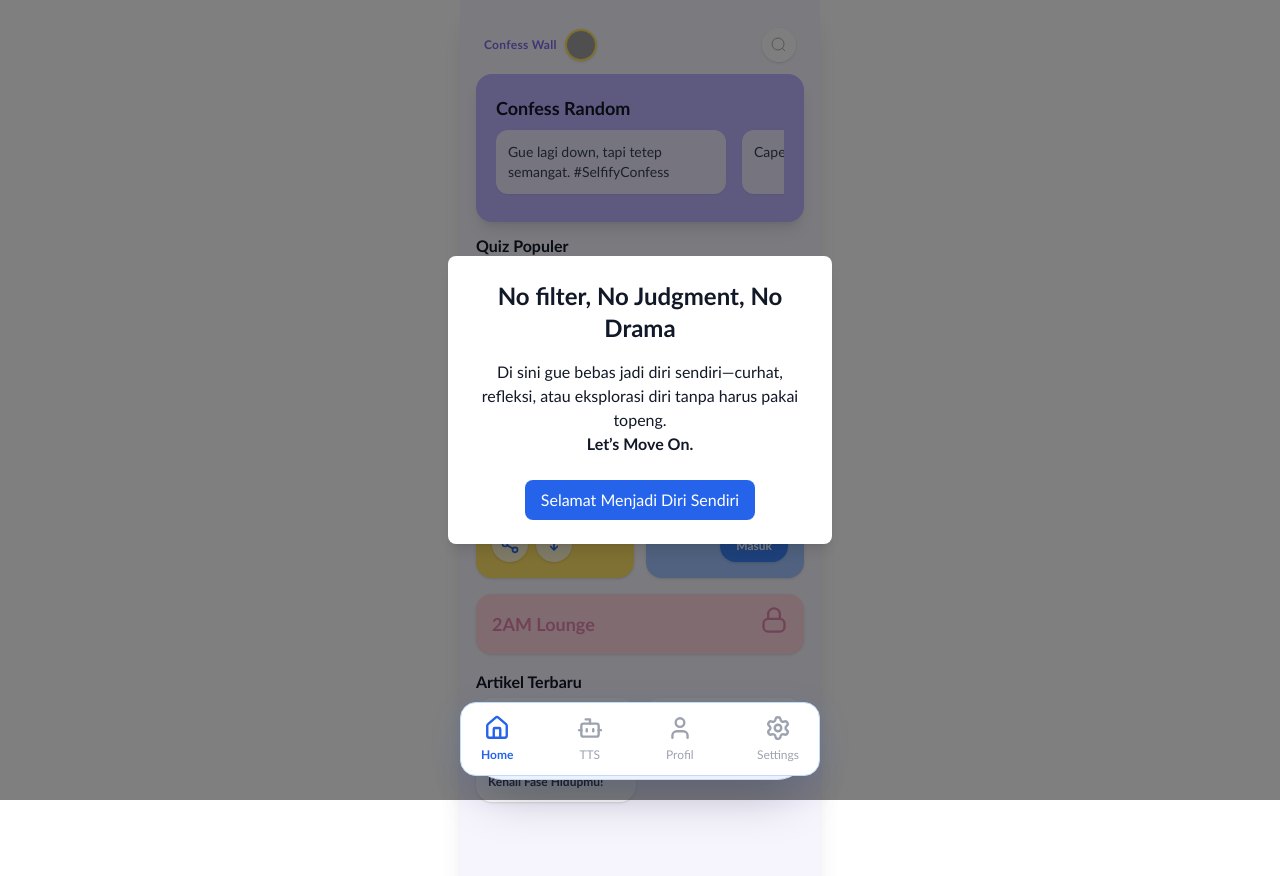
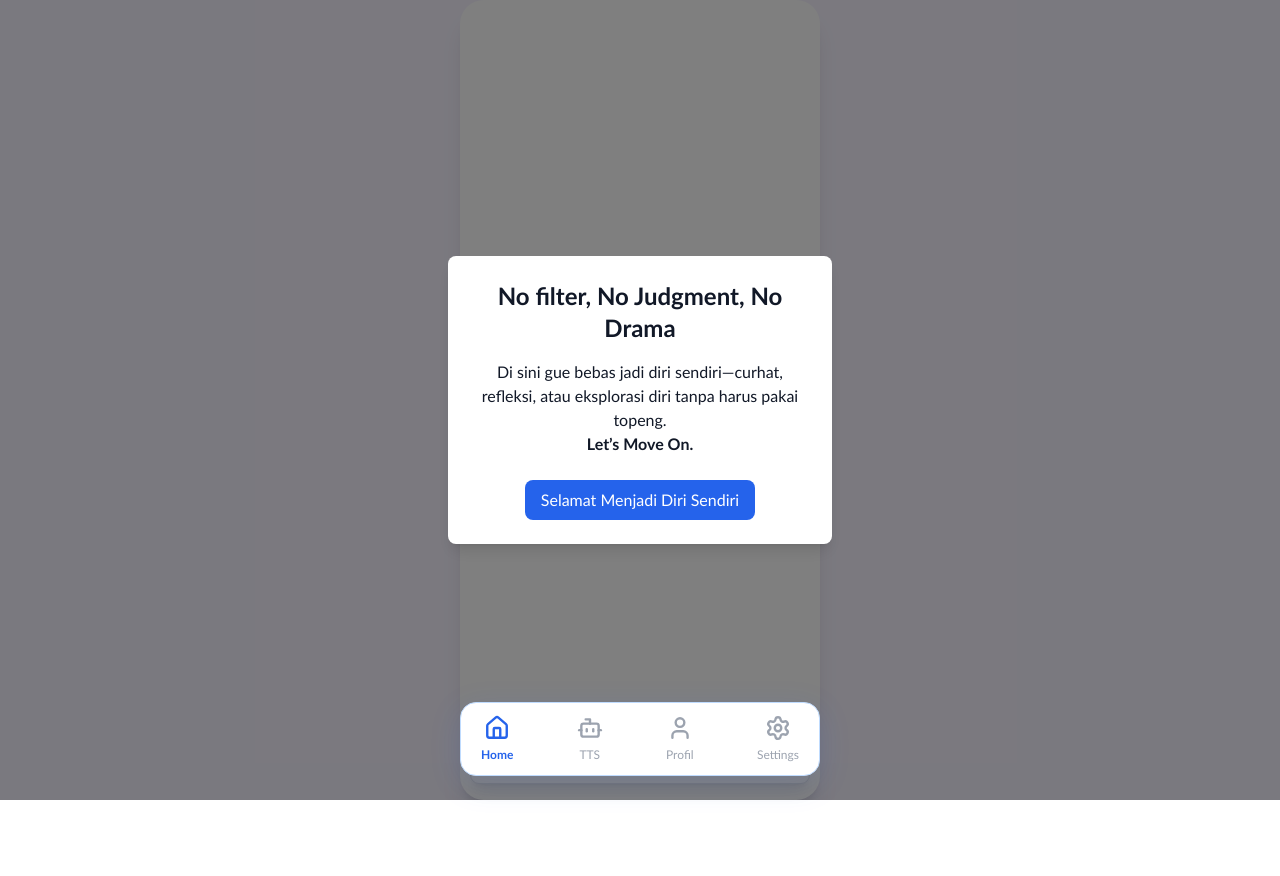
Before and after one commit to deeeeeel/selfify-clean, a Next.js app: page / in a window 1280 px wide. Shown: the top 876 px of the page. After the commit the page ends 800 px from the top, so only its background shows below. Built offline with nearby package versions, Linux system fonts and the light colour scheme; grey boxes are pictures that could not be loaded.

Commit message:
feat: add homepage wrapper & basic structure

```diff
--- a/app/page.tsx
+++ b/app/page.tsx
@@ -1,173 +1,51 @@
-'use client';
+// app/page.tsx
 
 import React from "react";
-// --- Dummy data, ganti dengan fetch data asli kalau sudah connect API ---
-const confessList = [
-  { id: 1, text: "Gue lagi down, tapi tetep semangat. #SelfifyConfess" },
-  { id: 2, text: "Capek jadi people pleaser 😅" },
-  { id: 3, text: "Udah berusaha, tapi kadang gagal juga..." },
-];
 
-const quizCategories = [
-  { id: 1, name: "Mental Health" },
-  { id: 2, name: "Survive Mode" },
-  { id: 3, name: "Character" },
-  { id: 4, name: "Relationship" },
-  { id: 5, name: "Self Reflection" },
-  { id: 6, name: "Momomoney" },
-];
+export default function Home() {
+  return (
+    <div className="flex justify-center bg-[#f6f3ff] min-h-screen">
+      <main className="w-full max-w-[360px] min-h-screen bg-white rounded-3xl mx-auto p-4 pb-28 shadow-xl relative">
+        {/* Header Confess Wall */}
+        <section>
+          {/* Nanti header & card Confess Wall di sini */}
+        </section>
 
-const moodQuotes = [
-  { id: 1, image: "/assets/quotes/q1.svg", text: "Hidup bukan tentang menunggu badai berlalu, tapi belajar menari di tengah hujan." },
-  { id: 2, image: "/assets/quotes/q2.svg", text: "Percaya diri dimulai dari menerima diri sendiri." },
-  { id: 3, image: "/assets/quotes/q3.svg", text: "Senyum tipis bisa nyelametin satu hari lo." },
-];
+        {/* Quiz Populer */}
+        <section className="mt-5">
+          {/* Slider Quiz Populer di sini */}
+        </section>
 
-// --- SVG Inline Icon Line Style (simple, warna biru/kuning) ---
-const BotIcon = (props: any) => (
-  <svg {...props} viewBox="0 0 24 24" fill="none" stroke="#3B82F6" strokeWidth={2} strokeLinecap="round" strokeLinejoin="round">
-    <rect x="4" y="8" width="16" height="10" rx="4" />
-    <circle cx="9" cy="13" r="1" />
-    <circle cx="15" cy="13" r="1" />
-    <path d="M12 8V4M9 4h6" />
-  </svg>
-);
+        {/* Grid Card: Mood Quotes & Survive Mode */}
+        <section className="grid grid-cols-2 gap-3 mt-6">
+          {/* Card Mood Quotes */}
+          <div>
+            {/* Mood Quotes Card */}
+          </div>
+          {/* Card Survive Mode */}
+          <div>
+            {/* Survive Mode Card */}
+          </div>
+        </section>
 
-const LockIcon = (props: any) => (
-  <svg {...props} viewBox="0 0 24 24" fill="none" stroke="#E285AE" strokeWidth={2} strokeLinecap="round" strokeLinejoin="round">
-    <rect x="3" y="11" width="18" height="11" rx="4" />
-    <path d="M7 11V7a5 5 0 0110 0v4" />
-  </svg>
-);
+        {/* Card 2AM Lounge */}
+        <section className="mt-4">
+          {/* 2AM Lounge Card */}
+        </section>
 
-const HomeIcon = (props: any) => (
-  <svg {...props} viewBox="0 0 24 24" fill="none" stroke="#3B82F6" strokeWidth={2} strokeLinecap="round" strokeLinejoin="round">
-    <path d="M3 10.75 12 4l9 6.75" />
-    <path d="M4 10.75V20a1 1 0 001 1h5m4 0h5a1 1 0 001-1V10.75M8 21v-6h8v6" />
-  </svg>
-);
+        {/* Artikel Preview */}
+        <section className="mt-6">
+          {/* Grid 3 artikel */}
+        </section>
 
-const UserIcon = (props: any) => (
-  <svg {...props} viewBox="0 0 24 24" fill="none" stroke="#FACC15" strokeWidth={2} strokeLinecap="round" strokeLinejoin="round">
-    <circle cx="12" cy="8" r="4" />
-    <path d="M20 21v-2a4 4 0 00-4-4H8a4 4 0 00-4 4v2" />
-  </svg>
-);
+        {/* Placeholder untuk fitur berikutnya */}
+        <div className="h-12"></div>
 
-const BookmarkIcon = (props: any) => (
-  <svg {...props} viewBox="0 0 24 24" fill="none" stroke="#3B82F6" strokeWidth={2} strokeLinecap="round" strokeLinejoin="round">
-    <path d="M19 21l-7-5-7 5V5a2 2 0 012-2h10a2 2 0 012 2z" />
-  </svg>
-);
-
-const ShareIcon = (props: any) => (
-  <svg {...props} viewBox="0 0 24 24" fill="none" stroke="#2563EB" strokeWidth={2} strokeLinecap="round" strokeLinejoin="round">
-    <circle cx="18" cy="5" r="3" />
-    <circle cx="6" cy="12" r="3" />
-    <circle cx="18" cy="19" r="3" />
-    <path d="M8.59 13.51l6.83 3.98M15.41 6.51l-6.82 3.98" />
-  </svg>
-);
-
-const DownloadIcon = (props: any) => (
-  <svg {...props} viewBox="0 0 24 24" fill="none" stroke="#2563EB" strokeWidth={2} strokeLinecap="round" strokeLinejoin="round">
-    <path d="M12 5v14m0 0l-4-4m4 4l4-4" />
-  </svg>
-);
-
-// --- Main Page ---
-export default function HomePage() {
-  return (
-    <div className="mx-auto max-w-[360px] min-h-screen bg-[#F6F4FD] shadow-xl flex flex-col relative pb-28">
-      {/* Header */}
-      <div className="flex items-center justify-between pt-7 pb-3 px-6">
-        <div className="flex items-center gap-2">
-          <span className="text-xs font-semibold text-[#7C6AE7] tracking-wide">Confess Wall</span>
-          <img src="/assets/user.jpg" alt="User" className="w-8 h-8 rounded-full border-2 border-yellow-300 shadow" />
-        </div>
-        <button className="bg-white/80 p-2 rounded-full shadow">
-          <svg width={18} height={18} fill="none" stroke="#AAA"><circle cx="8" cy="8" r="6"/><path d="M15 15l-3-3"/></svg>
-        </button>
-      </div>
-
-      {/* Confess Carousel */}
-      <div className="mx-4 mb-3 rounded-2xl bg-[#BDB2FF] p-5 shadow-lg">
-        <span className="font-bold text-lg text-gray-900 mb-2 block">Confess Random</span>
-        {/* Carousel manual - bisa pakai Swiper/react-slick */}
-        <div className="flex gap-4 overflow-x-auto pb-2 no-scrollbar snap-x">
-          {confessList.map((c, i) => (
-            <div key={c.id} className="snap-center min-w-[230px] rounded-xl bg-white/70 px-3 py-3 shadow-sm text-sm font-medium text-gray-700">{c.text}</div>
-          ))}
-        </div>
-      </div>
-
-      {/* Quiz Populer */}
-      <div className="px-4 mb-1">
-        <span className="block text-base font-bold mb-1">Quiz Populer</span>
-        <div className="flex gap-2 overflow-x-auto no-scrollbar pb-1">
-          {quizCategories.slice(0, 6).map((q, i) => (
-            <div
-              key={q.id}
-              className="min-w-[70px] rounded-2xl bg-[#EEF3FF] flex flex-col items-center justify-center text-xs font-semibold py-4 px-2 shadow cursor-pointer border-2 border-transparent hover:border-blue-300 transition"
-            >
-              <span>{q.name}</span>
-            </div>
-          ))}
-        </div>
-      </div>
-
-      {/* Card Section (Grid) */}
-      <div className="grid grid-cols-2 gap-3 px-4 mb-2">
-        {/* Mood Quotes */}
-        <div className="rounded-2xl bg-[#FFE066] p-4 flex flex-col justify-between min-h-[115px] shadow relative">
-          <div>
-            <span className="block text-xs font-bold text-[#DCAB06] mb-1">Mood Quotes</span>
-            {/* Dummy slider (bisa pakai Swiper.js) */}
-            <span className="font-semibold text-gray-700 text-base">"{moodQuotes[0].text}"</span>
-          </div>
-          <div className="flex gap-2 mt-2">
-            <button className="rounded-full p-2 bg-white/70 shadow">
-              <ShareIcon className="w-5 h-5" />
-            </button>
-            <button className="rounded-full p-2 bg-white/70 shadow">
-              <DownloadIcon className="w-5 h-5" />
-            </button>
-          </div>
-        </div>
-        {/* Survive Mode */}
-        <div className="rounded-2xl bg-[#A0C4FF] p-4 flex flex-col justify-between min-h-[115px] shadow relative">
-          <div>
-            <span className="block text-xs font-bold text-[#277AC6] mb-1">Survive Mode</span>
-            <span className="font-semibold text-gray-700 text-base">Tes ketahanan mental & bertahan hidup!</span>
-          </div>
-          <button className="rounded-full bg-blue-500 text-white text-xs px-4 py-2 font-bold shadow mt-2 w-fit self-end">Masuk</button>
-        </div>
-        {/* 2AM Lounge */}
-        <div className="col-span-2 rounded-2xl bg-[#FFD6E0] p-4 flex items-center justify-between min-h-[60px] mt-1 shadow relative">
-          <span className="font-bold text-lg text-[#E285AE]">2AM Lounge</span>
-          <LockIcon className="w-7 h-7 absolute top-3 right-4" />
-        </div>
-      </div>
-
-      {/* Artikel Terbaru */}
-      <div className="px-4 mt-2">
-        <span className="block text-base font-bold mb-1">Artikel Terbaru</span>
-        <div className="grid grid-cols-2 gap-2">
-          {/* Dummy article preview */}
-          <div className="rounded-2xl bg-white p-3 shadow text-xs font-semibold text-gray-700">Self Worth Bukan dari Gaji</div>
-          <div className="rounded-2xl bg-white p-3 shadow text-xs font-semibold text-gray-700">How to Survive Quarter-life Crisis</div>
-          <div className="rounded-2xl bg-white p-3 shadow text-xs font-semibold text-gray-700">Kenali Fase Hidupmu!</div>
-        </div>
-        <div className="h-10" /> {/* Placeholder bawah */}
-      </div>
-
-      {/* Floating Nav */}
-      <div className="fixed bottom-5 left-1/2 -translate-x-1/2 w-[90vw] max-w-[340px] rounded-full bg-white shadow-2xl flex items-center justify-between px-6 py-3 z-50 border">
-        <button className="p-2 rounded-full bg-[#E0E7FF]"><HomeIcon className="w-6 h-6" /></button>
-        <button className="p-2 rounded-full bg-[#FEF9C3]"><BotIcon className="w-6 h-6" /></button>
-        <button className="p-2 rounded-full bg-[#A7F3D0]"><UserIcon className="w-6 h-6" /></button>
-        <button className="p-2 rounded-full bg-[#FFE4E6]"><BookmarkIcon className="w-6 h-6" /></button>
-      </div>
+        {/* Floating Bottom Navigation */}
+        <nav className="fixed bottom-4 left-1/2 -translate-x-1/2 w-[340px] max-w-[96vw] bg-white rounded-2xl shadow-lg flex justify-between items-center px-5 py-2 z-30 border">
+          {/* Icon nav di sini */}
+        </nav>
+      </main>
     </div>
   );
 }
```
